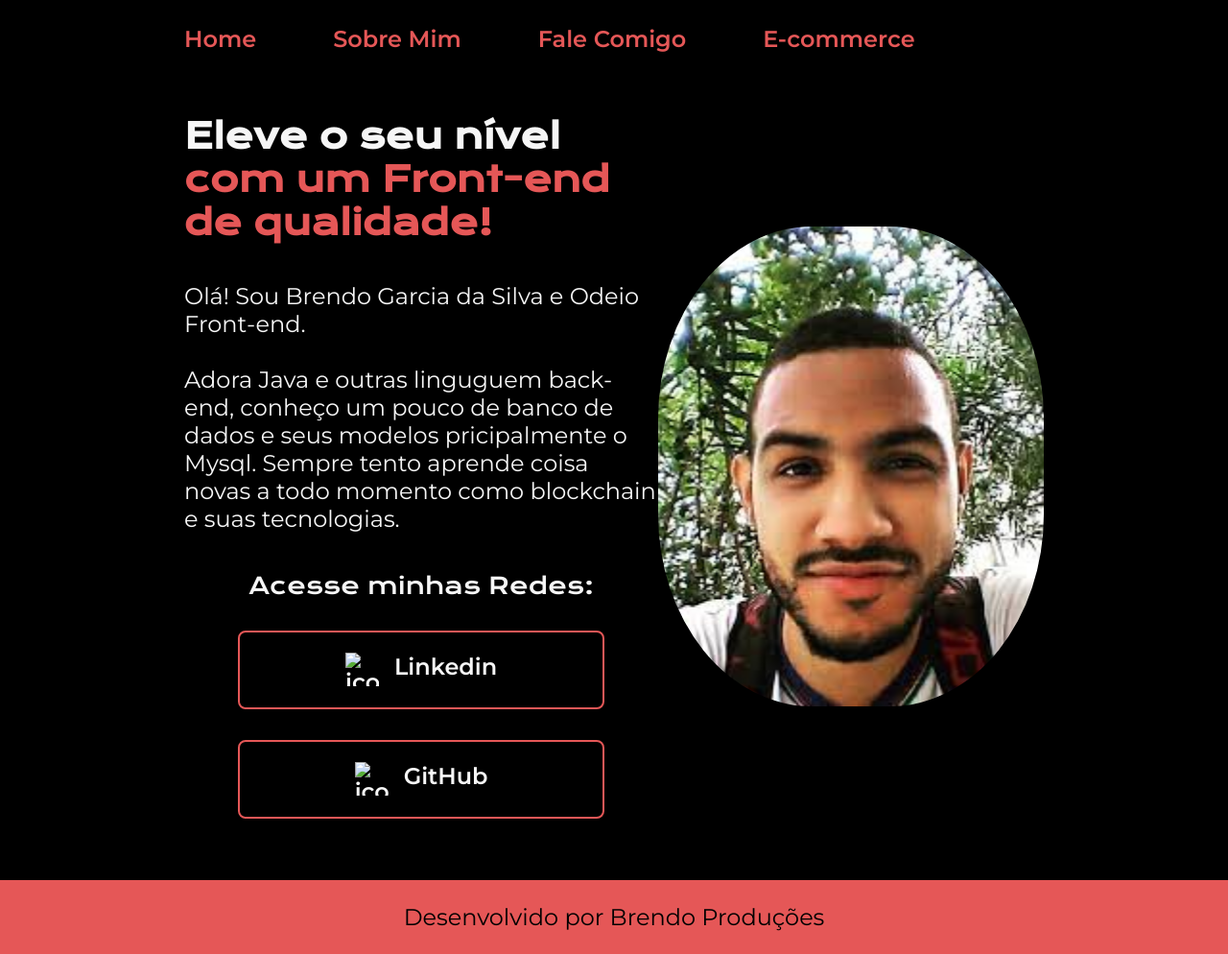
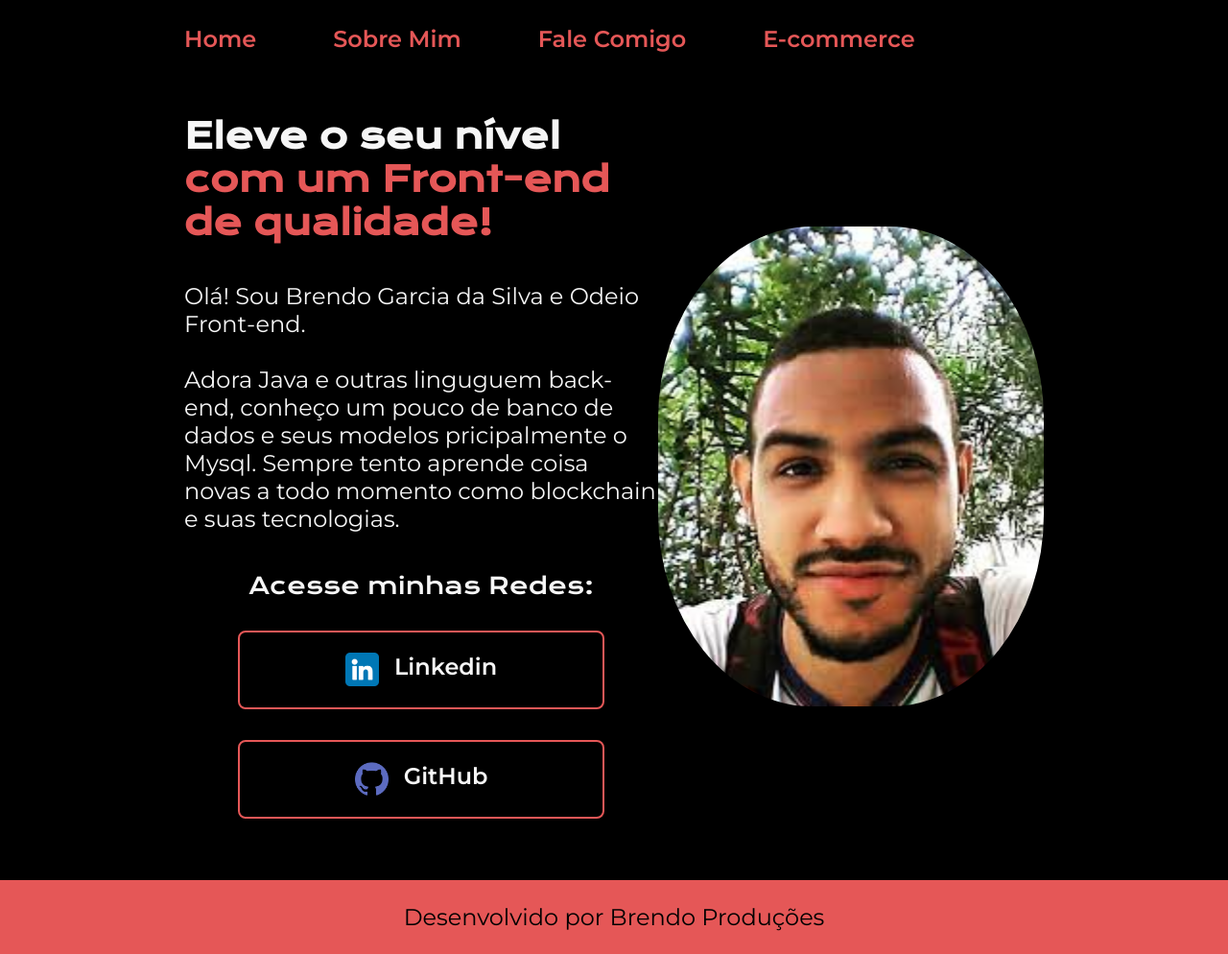
Before and after one commit to BrendoGarcia/Curriculo, a plain HTML site: page index.html in a window 1280 px wide. Shown: the whole page at 96% size. Drawn offline with nearby package versions, Linux system fonts and the light colour scheme; the site is published under a folder, as on GitHub Pages, so addresses that start at the root find nothing.

Commit message:
Update index.html

```diff
--- a/index.html
+++ b/index.html
@@ -27,8 +27,8 @@
           Adora Java e outras linguguem back-end, conheço um pouco de banco de dados e seus modelos pricipalmente o Mysql. Sempre tento aprende coisa novas a todo momento como blockchain e suas tecnologias.</p>
             <div class="apresentacao__botoes">
                 <h2 class="apresentacao__botoes__subtitulo">Acesse minhas Redes:</h2>
-                <a class="apresentacao__botao_link" href="https://linkedin.com/in/brendo-garcia-da-silva-a642091a2"> <img class="icongit" src="/imgs/linkedin.png" alt="icon-linkdin">Linkedin</a>
-                <a class="apresentacao__botao_link" href="https://github.com/BrendoGarcia"> <img class="icongit" src="/imgs/github.png" alt="icon-github">GitHub</a>
+                <a class="apresentacao__botao_link" href="https://linkedin.com/in/brendo-garcia-da-silva-a642091a2"> <img class="icongit" src="imgs/linkedin.png" alt="icon-linkdin">Linkedin</a>
+                <a class="apresentacao__botao_link" href="https://github.com/BrendoGarcia"> <img class="icongit" src="imgs/github.png" alt="icon-github">GitHub</a>
             </div>
         </section>
         <img class="minhafoto" src="imgs/images.jpg" alt="minhafoto">
```
